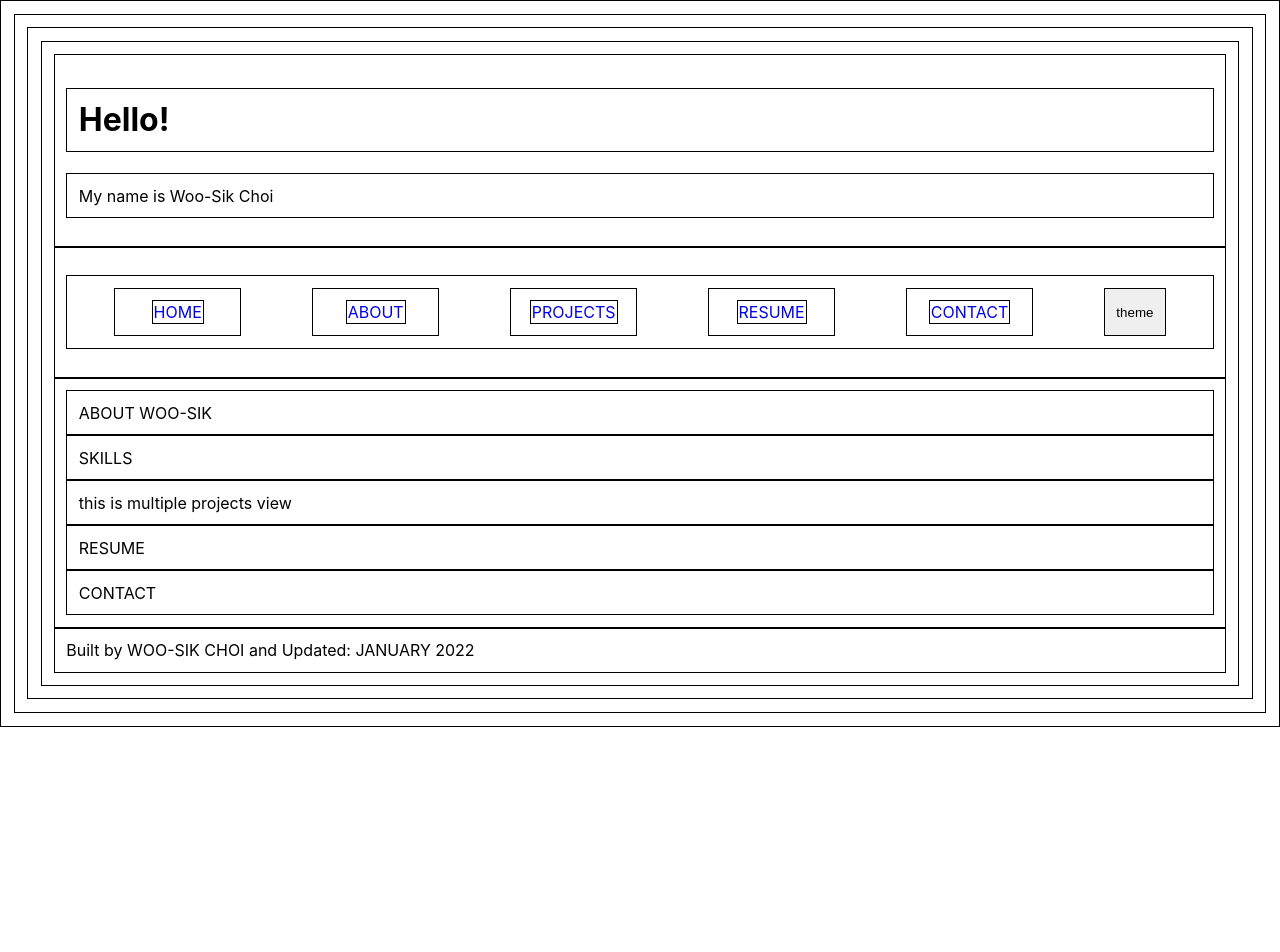
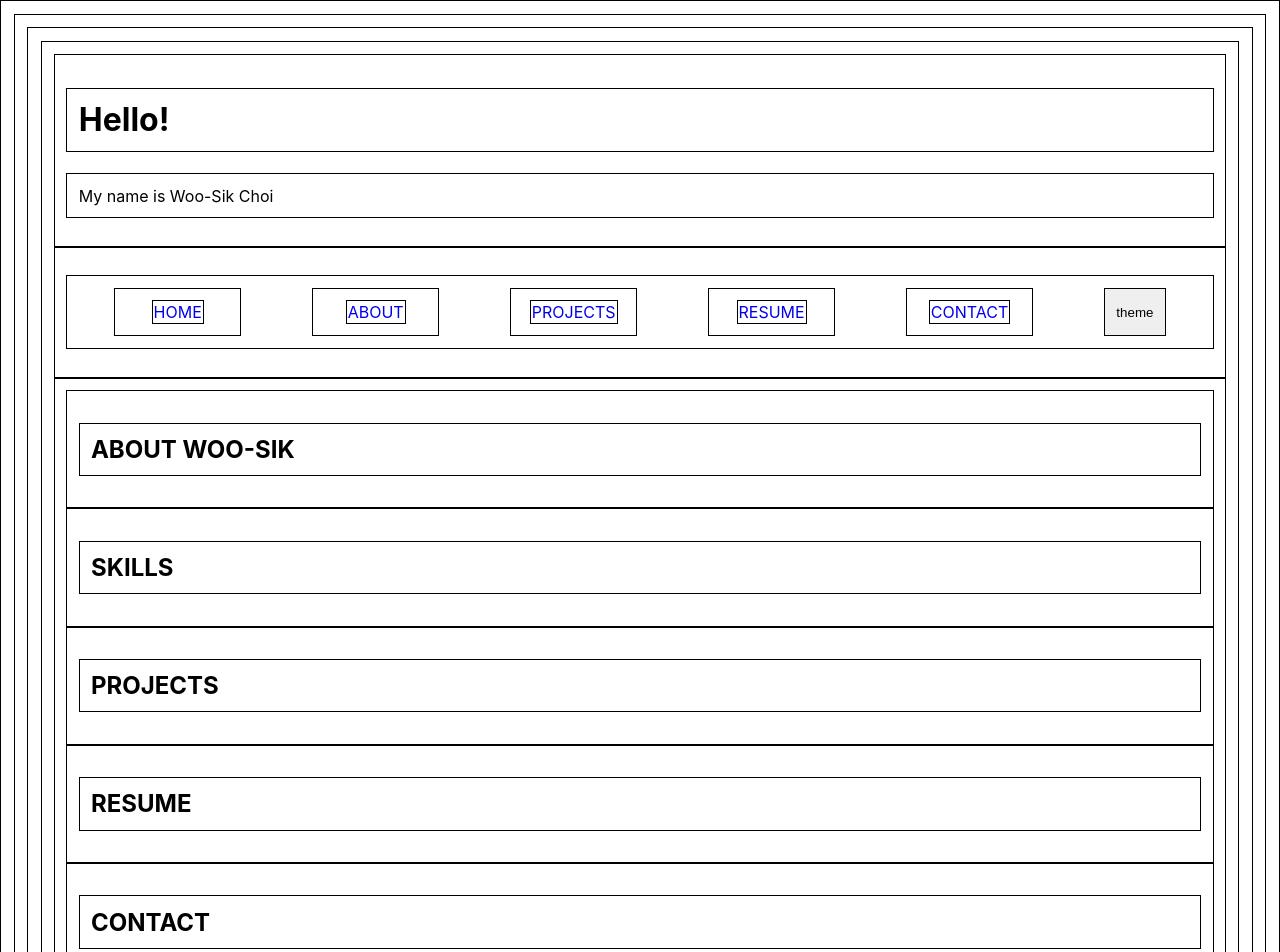
Before and after one commit to dvlprwchoi/portfolio-2, a React (Create React App) app: page / in a window 1280 px wide. Shown: the top 952 px of the page. Before the commit the page ends 800 px from the top, so only its background shows below. Built offline with nearby package versions, Linux system fonts and the light colour scheme.

Commit message:
Add h2 for section title

```diff
--- a/src/components/Main/Main.js
+++ b/src/components/Main/Main.js
@@ -1,14 +1,20 @@
 import Projects from '../Projects/Projects';
+import Skills from '../Skills/Skills';
 
 function Main() {
   return (
     <div className="Main">
-      <div className="about">ABOUT WOO-SIK</div>
-      <div className="skills">SKILLS</div>
-      {/* <div className="projects">PROJECTS</div> */}
+      <div className="about">
+        <h2>ABOUT WOO-SIK</h2>
+      </div>
+      <Skills />
       <Projects />
-      <div className="resume">RESUME</div>
-      <div className="contact">CONTACT</div>
+      <div className="resume">
+        <h2>RESUME</h2>
+      </div>
+      <div className="contact">
+        <h2>CONTACT</h2>
+      </div>
     </div>
   );
 }
--- a/src/components/Projects/Projects.js
+++ b/src/components/Projects/Projects.js
@@ -1,5 +1,9 @@
 function Projects() {
-  return <div className="projects">this is multiple projects view</div>;
+  return (
+    <div className="projects">
+      <h2>PROJECTS</h2>
+    </div>
+  );
 }
 
 export default Projects;
```
